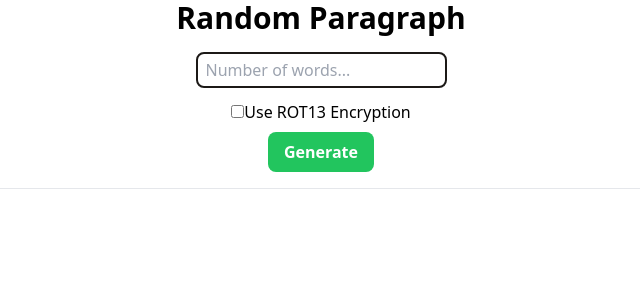
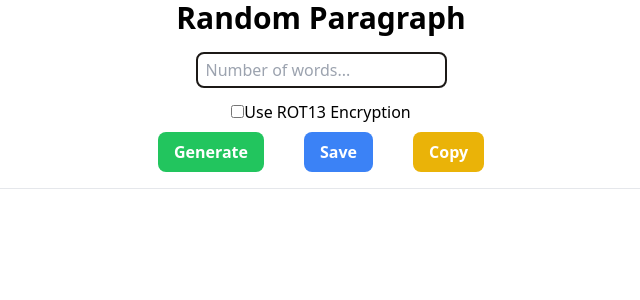
Before and after one commit to Kunniii/random_paragraph, a React (Create React App) app: page / in a window 1280 px wide. Shown: the top 300 px of the page, without its empty margins (319-959 px from the left). Built offline with nearby package versions, Linux system fonts and the light colour scheme; the HTML template or start-up script is replaced by a standard one.

Commit message:
save to file and copy feature

```diff
--- a/src/App.jsx
+++ b/src/App.jsx
@@ -11,14 +11,25 @@ function App() {
   }
 
   const generate = async () => {
+    if (!wordCount) return;
     const p = randomWords(wordCount).join(' ');
-    console.log(p);
     if (useROT) {
       const r = rot13(p);
       setParagraph(r);
     } else {
       setParagraph(p);
     }
+  }
+
+  const copyToClipboard = () => {
+    if (paragraph === '') return;
+    alert("Data copied!!");
+    navigator.clipboard.writeText(paragraph);
+  }
+
+  const saveToFile = () => {
+    if (paragraph === '') return;
+    window.open("data:application/txt," + encodeURIComponent(paragraph), "_self");
   }
 
   return (
@@ -29,6 +40,11 @@ function App() {
           id="word-count"
           type="number"
           onChange={e => setWordCount(e.target.valueAsNumber)}
+          onKeyDown={e => {
+            if (e.key === 'Enter') {
+              generate();
+            }
+          }}
           placeholder="Number of words..."
           className="border-stone-900 border-2 rounded-lg px-2 py-1"
         />
@@ -36,20 +52,31 @@ function App() {
           <input id="rot_checkbox" type="checkbox" checked={useROT} onChange={e => setUseROT(!useROT)} />
           <label
             htmlFor="rot_checkbox"
-            className="select-none"
+            className="select-none mb-3"
           >Use ROT13 Encryption</label>
         </div>
         <button
           onClick={() => generate()}
-          className="mt-2 px-4 py-2 bg-green-500 hover:bg-green-700 rounded-lg text-white font-bold"
+          className="mx-5 mt-2 px-4 py-2 bg-green-500 hover:bg-green-700 rounded-lg text-white font-bold"
         >
           Generate
+        </button>
+        <button
+          onClick={() => saveToFile()}
+          className="mx-5 mt-2 px-4 py-2 bg-blue-500 hover:bg-blue-700 rounded-lg text-white font-bold"
+        >
+          Save
+        </button>
+        <button
+          onClick={() => copyToClipboard()}
+          className="mx-5 mt-2 px-4 py-2 bg-yellow-500 hover:bg-yellow-700 rounded-lg text-white font-bold"
+        >
+          Copy
         </button>
         <hr className="my-4" />
       </div>
       <div
-        id="paragraph"
-        className="px-5"
+        className="px-5" id="paragraph"
       >
         <p className="text-justify">
           {paragraph}
```
